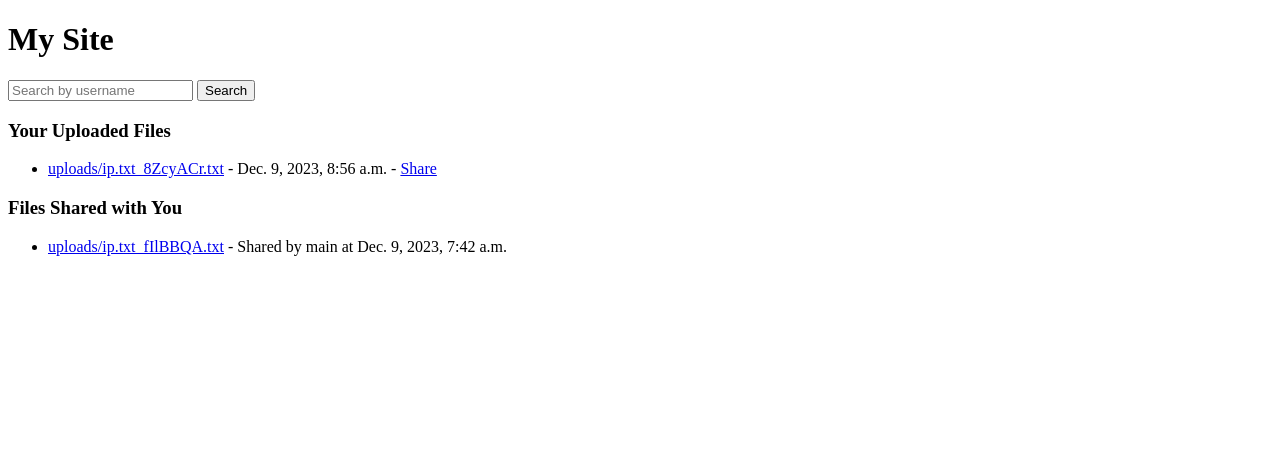
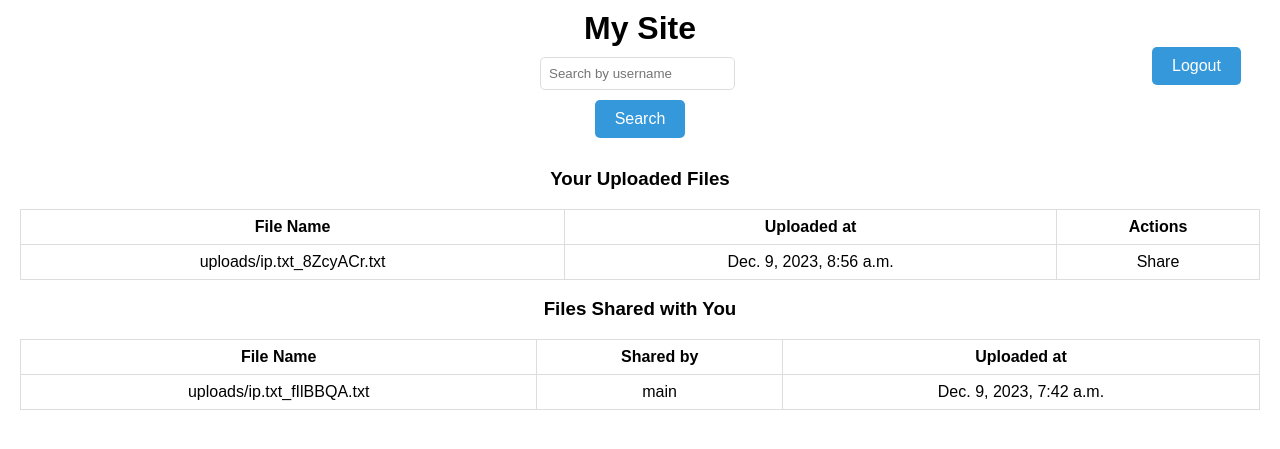
Before and after one commit to adii21-Ux/File-Sharing, a Django app: page /files in a window 1280 px wide. Shown: the top 449 px of the page. Run offline with Django 3.2, Linux system fonts and the light colour scheme; a user stored in the database is signed in; data comes from the database, SQL or seed files in the repository; both versions use the stored data as it was after the commit.

Commit message:
Small Fixes

```diff
--- a/core/templates/auth/login.html
+++ b/core/templates/auth/login.html
@@ -1,11 +1,13 @@
 <!-- login.html -->
 
 <!DOCTYPE html>
+{% load static %}
 <html lang="en">
 <head>
     <meta charset="UTF-8">
     <meta name="viewport" content="width=device-width, initial-scale=1.0">
     <title>Login</title>
+    <link rel="stylesheet" href={% static 'login.css' %}>
     <!-- Add your CSS links for styling here -->
 </head>
 <body>
--- /dev/null
+++ b/core/templates/base.html
@@ -0,0 +1,137 @@
+<!-- base.html -->
+
+<!DOCTYPE html>
+<html lang="en">
+  <head>
+    <meta charset="UTF-8" />
+    <meta name="viewport" content="width=device-width, initial-scale=1.0" />
+    <title>
+      {% block title %}
+        My Site
+      {% endblock %}
+    </title>
+
+    {% block css %}
+
+    {% endblock %}
+    <!-- Add your CSS links for styling here -->
+    <style>
+      body {
+        font-family: Arial, sans-serif;
+        margin: 0;
+        padding: 0;
+        box-sizing: border-box;
+      }
+
+      header {
+        color: #000;
+        padding: 10px;
+        text-align: center;
+      }
+
+      h1 {
+        margin: 0;
+      }
+
+      form {
+        display: flex;
+        flex-direction: column;
+        justify-content: center;
+        align-items: center;
+        margin-top: 10px;
+      }
+
+      input[type='text'] {
+        padding: 8px;
+        margin-right: 5px;
+        border: 1px solid #ddd;
+        border-radius: 5px;
+        margin-bottom: 10px;
+      }
+
+      input[type='submit']:hover {
+        background-color: #004080;
+      }
+
+      main {
+        margin: 20px;
+        text-align: center; /* Center the content within the main section */
+      }
+      .search {
+        background-color: #3498db; /* Button background color */
+        color: #ffffff; /* Button text color */
+        padding: 10px 20px; /* Padding inside the button */
+        font-size: 16px; /* Font size of the button text */
+        border: none; /* Remove button border */
+        border-radius: 5px; /* Add border-radius for rounded corners */
+        cursor: pointer; /* Change cursor to pointer on hover */
+        transition: background-color 0.3s ease; /* Smooth transition for background color change */
+
+        /* Hover styles */
+        &:hover {
+          background-color: #2980b9; /* Change background color on hover */
+        }
+
+        /* Additional styles for focus (when button is selected) */
+        &:focus {
+          outline: none; /* Remove default focus outline */
+          box-shadow: 0 0 5px rgba(52, 152, 219, 0.7); /* Add box shadow on focus */
+        }
+      }
+
+      .logout {
+        background-color: #3498db;
+        color: #ffffff;
+        position: absolute;
+        left: 90%;
+        padding: 10px 20px;
+        font-size: 16px;
+        border: none;
+        border-radius: 5px;
+        cursor: pointer;
+        transition: background-color 0.3s;
+      }
+
+      .logout:hover {
+        background-color: #2980b9;
+      }
+
+      .logout:focus {
+        outline: none;
+        box-shadow: 0 0 5px rgba(52, 152, 219, 0.7);
+      }
+
+      /* Move the logout button to the right */
+      .logout:last-child {
+        margin-left: auto;
+      }
+      a{
+        text-decoration: none;
+        color: inherit;
+      }
+    </style>
+  </head>
+
+  <body>
+    <header>
+      <a href="/">
+          <h1>My Site</h1>
+      </a>
+      <button class="styled-button logout"><a href="/logout">Logout</a></button>
+      <form method="get" action="/search">
+        <input type="text" name="q" placeholder="Search by username" class="ip-search" />
+        <button type="submit" class="search">Search</button>
+      </form>
+    </header>
+
+    <main>
+      {% block content %}
+
+      {% endblock %}
+    </main>
+
+    <footer>
+      <!-- Your footer content here -->
+    </footer>
+  </body>
+</html>
--- /dev/null
+++ b/core/templates/files/file_list.html
@@ -0,0 +1,53 @@
+{% extends 'base.html' %}
+
+{% block title %}
+  Search Profiles - My Site
+{% endblock %}
+
+{% block content %}
+  <h3>Your Uploaded Files</h3>
+  {% if user_files %}
+    <table style="width:100%; border-collapse: collapse; border: 1px solid #ddd;">
+      <tr>
+        <th style="border: 1px solid #ddd; padding: 8px;">File Name</th>
+        <th style="border: 1px solid #ddd; padding: 8px;">Uploaded at</th>
+        <th style="border: 1px solid #ddd; padding: 8px;">Actions</th>
+      </tr>
+      {% for file in user_files %}
+        <tr>
+          <td style="border: 1px solid #ddd; padding: 8px;">
+            <a href="{% url 'download_file' file.id %}" target="_blank">{{ file.file.name }}</a>
+          </td>
+          <td style="border: 1px solid #ddd; padding: 8px;">{{ file.uploaded_at }}</td>
+          <td style="border: 1px solid #ddd; padding: 8px;">
+            <a href="{% url 'share_file' file.id %}">Share</a>
+          </td>
+        </tr>
+      {% endfor %}
+    </table>
+  {% else %}
+    <p>No files uploaded yet.</p>
+  {% endif %}
+
+  <h3>Files Shared with You</h3>
+  {% if shared_with_user_files %}
+    <table style="width:100%; border-collapse: collapse; border: 1px solid #ddd;">
+      <tr>
+        <th style="border: 1px solid #ddd; padding: 8px;">File Name</th>
+        <th style="border: 1px solid #ddd; padding: 8px;">Shared by</th>
+        <th style="border: 1px solid #ddd; padding: 8px;">Uploaded at</th>
+      </tr>
+      {% for file in shared_with_user_files %}
+        <tr>
+          <td style="border: 1px solid #ddd; padding: 8px;">
+            <a href="{{ file.file.url }}" target="_blank">{{ file.file.name }}</a>
+          </td>
+          <td style="border: 1px solid #ddd; padding: 8px;">{{ file.user.username }}</td>
+          <td style="border: 1px solid #ddd; padding: 8px;">{{ file.uploaded_at }}</td>
+        </tr>
+      {% endfor %}
+    </table>
+  {% else %}
+    <p>No files shared with you yet.</p>
+  {% endif %}
+{% endblock %}
--- a/core/templates/user/file_upload.html
+++ b/core/templates/files/file_upload.html
@@ -1,4 +1,4 @@
-{% extends 'user/base.html' %}
+{% extends 'base.html' %}
 
 {% block title %}
   Search Profiles - My Site
--- a/core/templates/user/base.html
+++ /dev/null
@@ -1,31 +0,0 @@
-<!-- base.html -->
-
-<!DOCTYPE html>
-<html lang="en">
-
-<head>
-    <meta charset="UTF-8">
-    <meta name="viewport" content="width=device-width, initial-scale=1.0">
-    <title>{% block title %}My Site{% endblock %}</title>
-    <!-- Add your CSS links for styling here -->
-</head>
-
-<body>
-    <header>
-        <h1>My Site</h1>
-        <form method="get" action="/search">
-            <input type="text" name="q" placeholder="Search by username">
-            <input type="submit" value="Search">
-        </form>
-    </header>
-
-    <main>
-        {% block content %}{% endblock %}
-    </main>
-
-    <footer>
-        <!-- Your footer content here -->
-    </footer>
-</body>
-
-</html>
--- a/core/templates/user/file_list.html
+++ /dev/null
@@ -1,36 +0,0 @@
-{% extends 'user/base.html' %}
-
-{% block title %}
-  Search Profiles - My Site
-{% endblock %}
-
-{% block content %}
-  <h3>Your Uploaded Files</h3>
-  {% if user_files %}
-    <ul>
-      {% for file in user_files %}
-        <li>
-          <a href="{% url 'download_file' file.id %}" target="_blank">{{ file.file.name }}</a>
-          - {{ file.uploaded_at }}
-          - <a href="{% url 'share_file' file.id %}">Share</a>
-        </li>
-      {% endfor %}
-    </ul>
-  {% else %}
-    <p>No files uploaded yet.</p>
-  {% endif %}
-
-  <h3>Files Shared with You</h3>
-  {% if shared_with_user_files %}
-    <ul>
-      {% for file in shared_with_user_files %}
-        <li>
-          <a href="{{ file.file.url }}" target="_blank">{{ file.file.name }}</a>
-          - Shared by {{ file.user.username }} at {{ file.uploaded_at }}
-        </li>
-      {% endfor %}
-    </ul>
-  {% else %}
-    <p>No files shared with you yet.</p>
-  {% endif %}
-{% endblock %}
--- a/core/templates/user/search_users.html
+++ b/core/templates/user/search_users.html
@@ -1,4 +1,4 @@
-{% extends 'user/base.html' %}
+{% extends 'base.html' %}
 
 {% block title %}Search Profiles - My Site{% endblock %}
 
--- a/core/views.py
+++ b/core/views.py
@@ -10,7 +10,9 @@ from django.shortcuts import render, get_object_or_404
 
 
 def home(request):
-    return render(request, 'user/home.html')
+    if request.user.is_authenticated:
+        return redirect('profile')
+    return render(request, 'home.html')
 
 
 def login(request):
@@ -38,6 +40,9 @@ def register(request):
 
     if request.method == "POST":
         # Get the post parameters
+        first_name = request.POST['first_name']
+        last_name = request.POST['last_name']
+        email = request.POST['email']
         username = request.POST['uname']
         pass1 = request.POST['password']
         pass2 = request.POST['confirm_password']
@@ -49,7 +54,7 @@ def register(request):
             # Create the user
             try:
                 myuser = User.objects.create_user(
-                    username=username, password=pass1)
+                    username=username, password=pass1, email=email, first_name=first_name, last_name=last_name)
                 myuser.save()
                 return redirect('login')
             except Exception as e:
@@ -86,7 +91,7 @@ def file_upload(request):
             return redirect('profile')
     else:
         form = FileUploadForm()
-    return render(request, 'user/file_upload.html', {'form': form})
+    return render(request, 'files/file_upload.html', {'form': form})
 
 
 def download_file(request, file_id):
@@ -100,8 +105,9 @@ def download_file(request, file_id):
 @login_required
 def file_list(request):
     user_files = UploadedFile.objects.filter(user=request.user)
-    shared_with_user_files = UploadedFile.objects.filter(shared_with=request.user)
-    return render(request, 'user/file_list.html', {'user_files': user_files, 'shared_with_user_files': shared_with_user_files})
+    shared_with_user_files = UploadedFile.objects.filter(
+        shared_with=request.user)
+    return render(request, 'files/file_list.html', {'user_files': user_files, 'shared_with_user_files': shared_with_user_files})
 
 
 def search_profiles(request):
--- /dev/null
+++ b/media/uploads/ip.txt_8ZcyACr.txt
@@ -0,0 +1 @@
+the file
```
Also changed, not shown: core/static/login.css (added, +65 -0 lines), core/static/profile.css (added, +21 -0 lines), core/static/register.css (added, +65 -0 lines), core/templates/auth/register.html (+17 -1 lines), core/templates/share/share_file.html (+21 -24 lines), core/templates/user/home.html (+41 -2 lines), core/templates/user/profile.html (+9 -5 lines), core/templates/user/user_profile.html (+23 -3 lines), db.sqlite3.
